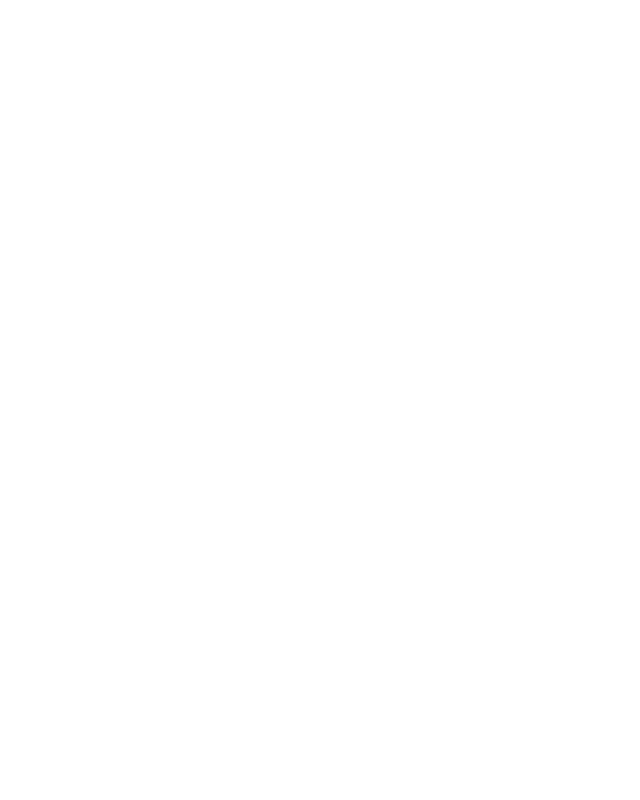
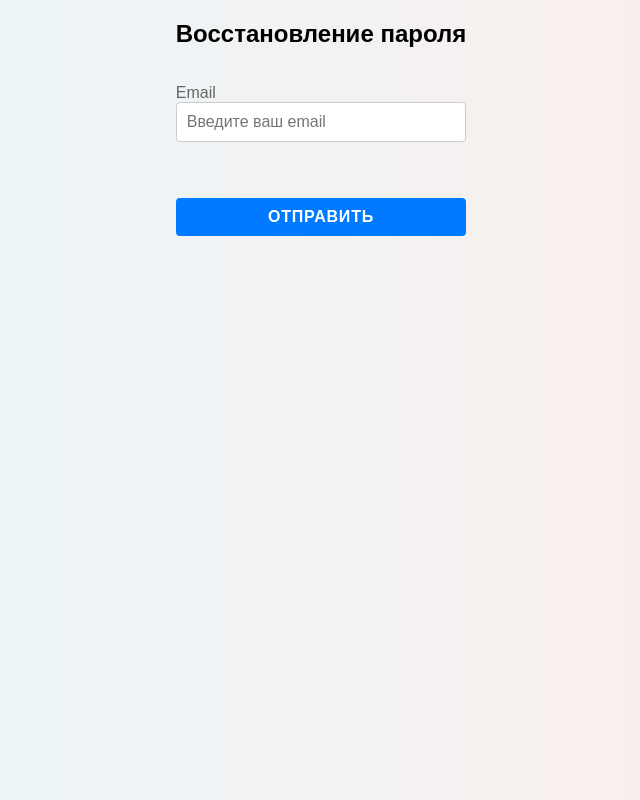
Before and after one commit to Xanarey/EverGrow-Bank-UI, a React (Create React App) app: page /forgot-password in a window 1280 px wide. Before the commit this address had no page. Shown: the whole page, without its empty margins (319-959 px from the left). Built offline with nearby package versions, Linux system fonts and the light colour scheme.

Commit message:
reset-password

```diff
--- a/src/App.js
+++ b/src/App.js
@@ -9,6 +9,8 @@ import History from "./components/general-page/navNavigation/history/history";
 import Pay from "./components/general-page/navNavigation/pay/pay";
 import EnterOtpPage from "./components/EnterOtpPage";
 import RegisterForm from "./components/register/RegisterForm";
+import ResetPassword from "./components/forgot-password/ResetPassword";
+import ForgotPassword from "./components/forgot-password/ForgotPassword";
 
 function App() {
 
@@ -25,6 +27,8 @@ function App() {
                 <Route path="/enter-otp" element={<EnterOtpPage />} />
                 <Route path="/transfer" element={<Pay />} />
                 <Route path="/register" element={<RegisterForm />} />
+                <Route path="/forgot-password" element={<ForgotPassword />} />
+                <Route path="/reset-password/:token" element={<ResetPassword />} />
             </Routes>
         </Router>
     );
--- a/src/components/auth/AuthForm.js
+++ b/src/components/auth/AuthForm.js
@@ -57,6 +57,9 @@ function AuthForm() {
                 <div className="form-group">
                     <Link to="/register">Регистрация</Link>
                 </div>
+                <div className="form-group">
+                    <Link to="/forgot-password">Восстановить доступ</Link>
+                </div>
             </form>
 
         </div>
--- /dev/null
+++ b/src/components/forgot-password/ForgotPassword.css
@@ -0,0 +1,14 @@
+/* ForgotPassword.css */
+.progress-bar {
+    width: 100%;
+    background-color: #f3f3f3;
+    border-radius: 5px;
+    overflow: hidden;
+}
+
+.progress {
+    height: 20px;
+    background-color: #4caf50;
+    width: 0;
+    transition: width 1s;
+}
--- /dev/null
+++ b/src/components/forgot-password/ForgotPassword.js
@@ -0,0 +1,68 @@
+import React, { useState } from 'react';
+import axios from 'axios';
+import './ForgotPassword.css';
+
+function ForgotPassword() {
+    const [email, setEmail] = useState('');
+    const [message, setMessage] = useState('');
+    const [isButtonDisabled, setIsButtonDisabled] = useState(false);
+    const [progress, setProgress] = useState(0);
+    const apiUrl = process.env.REACT_APP_API_URL;
+
+    const handleSubmit = async (event) => {
+        event.preventDefault();
+        setMessage('');
+        setIsButtonDisabled(true);
+        setProgress(0);
+
+        let timeLeft = 7;
+        const interval = setInterval(() => {
+            setProgress((prev) => prev + 17);
+            timeLeft -= 1;
+            if (timeLeft <= 0) {
+                clearInterval(interval);
+                setIsButtonDisabled(false);
+                setProgress(0);
+            }
+        }, 1000);
+
+        try {
+            await axios.post(apiUrl + '/password/forgot', { email });
+            setMessage('Ссылка для восстановления отправлена на указанную почту');
+        } catch (error) {
+            setMessage('Error sending password reset email, please try again');
+        }
+    };
+
+    return (
+        <div className="forgot-password-container">
+            <form onSubmit={handleSubmit}>
+                <h2>Восстановление пароля</h2>
+                <div className="form-group">
+                    <label htmlFor="email">Email</label>
+                    <input
+                        type="email"
+                        value={email}
+                        onChange={e => setEmail(e.target.value)}
+                        placeholder="Введите ваш email"
+                        required
+                    />
+                </div>
+                <div className="form-group">
+                    <button type="submit" disabled={isButtonDisabled}>
+                        {isButtonDisabled ? (
+                            <div className="progress-bar">
+                                <div className="progress" style={{ width: `${progress}%` }}></div>
+                            </div>
+                        ) : (
+                            'Отправить'
+                        )}
+                    </button>
+                </div>
+                {message && <div>{message}</div>}
+            </form>
+        </div>
+    );
+}
+
+export default ForgotPassword;
--- /dev/null
+++ b/src/components/forgot-password/ResetPassword.js
@@ -0,0 +1,45 @@
+import React, { useState } from 'react';
+import axios from 'axios';
+import { useParams, useNavigate } from 'react-router-dom';
+
+function ResetPassword() {
+    const [password, setPassword] = useState('');
+    const [message, setMessage] = useState('');
+    const apiUrl = process.env.REACT_APP_API_URL;
+    const navigate = useNavigate();
+    const { token } = useParams();
+
+    const handleSubmit = async (event) => {
+        event.preventDefault();
+        try {
+            await axios.post(apiUrl + '/password/reset', { token, password });
+            setMessage('Password reset successful');
+            navigate('/'); // Перенаправить на главную страницу после успешного сброса пароля
+        } catch (error) {
+            setMessage('Error resetting password, please try again');
+        }
+    };
+
+    return (
+        <div className="reset-password-container">
+            <form onSubmit={handleSubmit}>
+                <h2>Сброс пароля</h2>
+                <div className="form-group">
+                    <label htmlFor="password">Новый пароль</label>
+                    <input
+                        type="password"
+                        value={password}
+                        onChange={e => setPassword(e.target.value)}
+                        placeholder="Новый пароль"
+                        required />
+                </div>
+                <div className="form-group">
+                    <button type="submit">Сбросить пароль</button>
+                </div>
+                {message && <div>{message}</div>}
+            </form>
+        </div>
+    );
+}
+
+export default ResetPassword;
```
